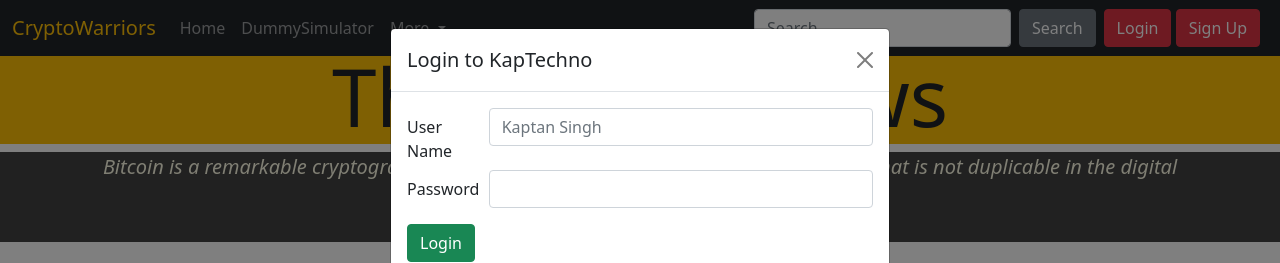
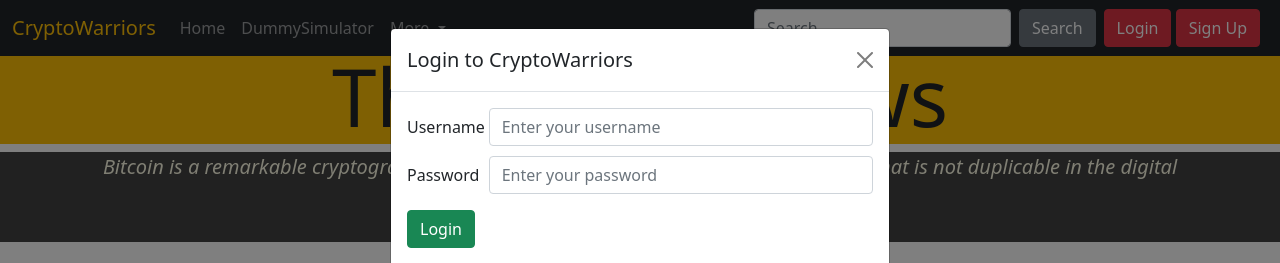
Before and after one commit to sudhanshu1221/teamwebwarriors, a Django app: page / in a window 1280 px wide, after a click on "Login". Shown: the top 263 px of the page. Run offline with Django 3.2, Linux system fonts and the light colour scheme.

Commit message:
Update home_page.html
Login Modal Updated

```diff
--- a/home/templates/home/home_page.html
+++ b/home/templates/home/home_page.html
@@ -107,22 +107,24 @@
     <div class="modal-dialog">
         <div class="modal-content">
             <div class="modal-header">
-                <h5 class="modal-title" id="loginModalLabel">Login to KapTechno</h5>
+                <h5 class="modal-title" id="loginModalLabel">Login to CryptoWarriors</h5>
                 <button type="button" class="btn-close" data-bs-dismiss="modal" aria-label="Close"></button>
             </div>
             <div class="modal-body">
                 <form action="login/" method="post"> {% csrf_token %}
 
                     <div class="mb-3 row">
-                        <label for="linUsername" class="col-sm-2 col-form-label">User Name</label>
+                        <label for="linUsername" class="col-sm-2 col-form-label">Username</label>
                         <div class="col-sm-10">
                             <input type="text" class="form-control" id="linUsername" name="linUsername"
-                                   placeholder="Kaptan Singh">
+                                   placeholder="Enter your username">
                         </div>
-
+                        <br>
+                        <br>
                         <label for="linPassword" class="col-sm-2 col-form-label">Password</label>
                         <div class="col-sm-10">
-                            <input type="password" class="form-control" id="linPassword" name="linPassword">
+                            <input type="password" class="form-control" id="linPassword" name="linPassword"
+                                   placeholder="Enter your password">
                         </div>
 
                     </div>
```
